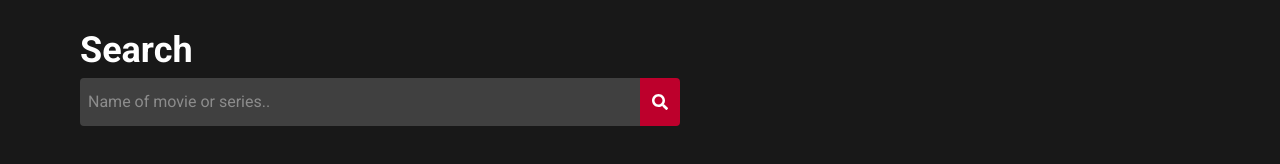
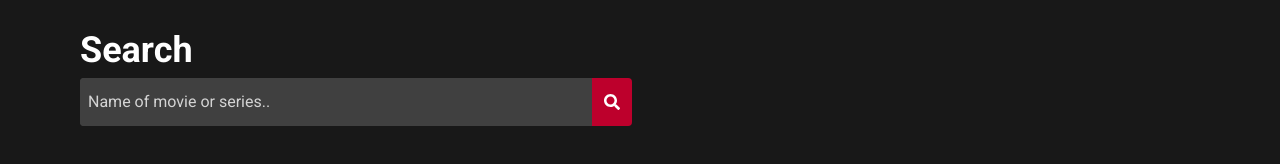
Before and after one commit to AsleyR/Trailer-Paradise, a React (Create React App) app in the folder client/: page /explore in a window 1280 px wide. Shown: the part 170-334 px from the top of the page. Built offline with nearby package versions, Linux system fonts and the light colour scheme; no server answers.

Commit message:
Radically changed searchForm component, Add ability to query strings to the back-end

```diff
--- a/client/src/components/SearchForm.tsx
+++ b/client/src/components/SearchForm.tsx
@@ -1,5 +1,6 @@
-import React, { useState } from 'react'
-import { FaSearch } from 'react-icons/fa'
+import React, { useEffect, useState } from 'react'
+import { FaSearch, FaTimes } from 'react-icons/fa'
+import { useNavigate } from 'react-router-dom'
 
 interface IState {
     search: {
@@ -8,9 +9,22 @@ interface IState {
 }
 
 const SearchForm: React.FC = () => {
+  const navigation = useNavigate()
   const [input, setInput] = useState<IState["search"]>({
     search: ""
   })
+  const params = new URLSearchParams(window.location.search)
+  const search = params.get('search')
+
+  useEffect(() => {
+    if (search !== null) {
+      setInput({search: search})
+    }
+    else if (window.location.search === "") {
+      setInput({search: ""})
+    }
+  }, [window.location.search])
+
 
   const handleChange = (e: React.ChangeEvent<HTMLInputElement>) => {
     setInput({
@@ -19,18 +33,33 @@ const SearchForm: React.FC = () => {
     })
   }
 
+  const deleteInput = () => {
+    setInput({search: ""})
+    window.location.search = "?search="
+  }
+
   return (
-    <div className='grid gap-3 md:gap-0 md:flex pt-2'>
+    <form id='searchForm' name='searchForm' className='grid gap-3 md:gap-0 md:flex pt-2 items-center'>
+      <div className="flex w-full lg:w-1/2 lg:max-w-lg bg-gray1 focus:outline-none rounded md:rounded-none md:rounded-l transition-all">
         <input
-        className='w-full md:w-full lg:w-1/2 bg-gray1 placeholder:text-gray3 focus:outline-none focus:bg-gray2 px-2 py-2 md:py-3 rounded md:rounded-none md:rounded-l transition-all'
+          className='w-full bg-gray1 placeholder:text-neutral-300 focus:outline-none px-2 py-2 md:py-3 rounded md:rounded-none md:rounded-l'
           type="text"
           placeholder="Name of movie or series.."
           value={input.search}
+          id="search"
           name="search"
           onChange={handleChange}
         ></input>
-      <button className='flex py-2 md:py-0 bg-col1 hover:bg-col2 md:hover:bg-col2 md:bg-col1 rounded md:rounded-none md:rounded-r justify-center text-white text-white items-center md:px-3 transition-all'><FaSearch /></button>
+        <div className={`${input.search.length === 0 ? "hidden": "grid"} bg-gray1 h-full py-4 px-2`}>
+          <FaTimes className='cursor-pointer hover:text-gray-300'
+          onClick={() => deleteInput()}
+          />
         </div>
+      </div>
+      <button type={'submit'}
+      className='flex cursor-pointer py-2 md:py-4 bg-col1 hover:bg-col2 md:hover:bg-col2 md:bg-col1 rounded md:rounded-none md:rounded-r justify-center text-white items-center md:px-3 transition-all'><FaSearch />
+      </button>
+    </form>
   )
 }
 
```
Lines whose indentation alone changed are shown as unchanged.
